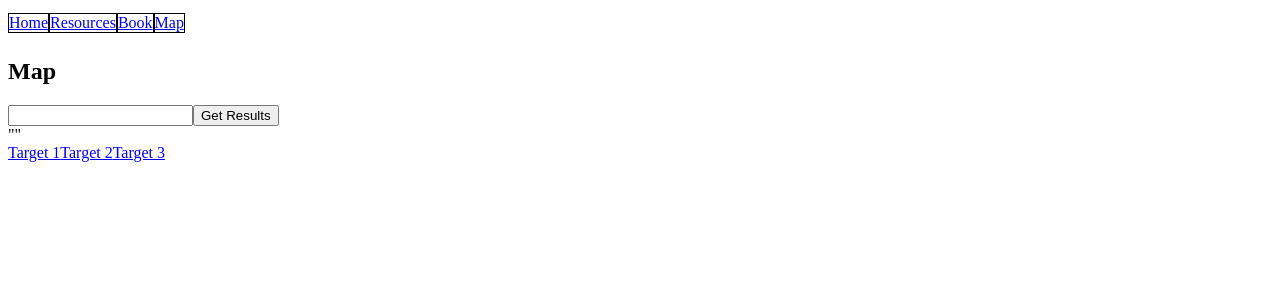
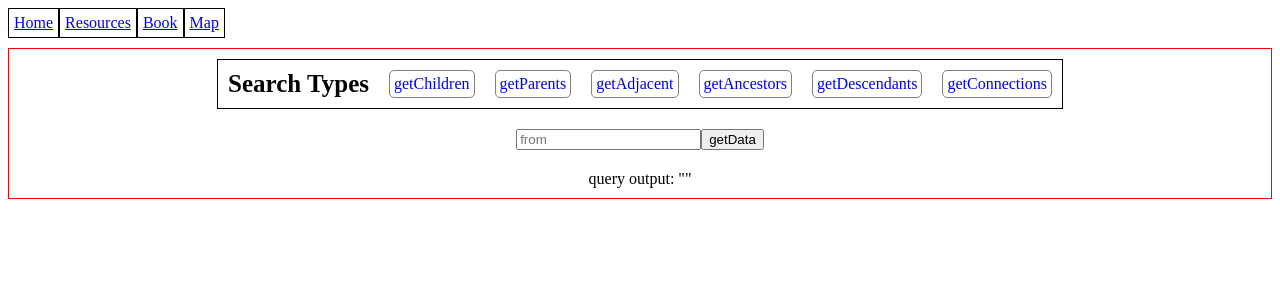
Before and after one commit to jaimefps/spinoza-react, a React (Create React App) app: page /map in a window 1280 px wide. Shown: the top 300 px of the page. Built offline with nearby package versions, Linux system fonts and the light colour scheme.

Commit message:
map component queries fully functional

```diff
--- a/src/assets/App.css
+++ b/src/assets/App.css
@@ -21,5 +21,6 @@
   /*border: 1px solid black;*/
 }
 .nav-link {
+  padding: 5px;
   border: 1px solid black;
 }
--- a/src/assets/map.css
+++ b/src/assets/map.css
@@ -1,3 +1,34 @@
+.map-component {
+  display: flex;
+  flex-direction: column;
+  justify-content: center;
+  align-items: center;
+  margin-top: 10px;
+  border: 1px solid red;
+}
+.map-component > div {
+  margin: 10px;
+}
+.options-container {
+  display: flex;
+  flex-direction: row;
+  justify-content: center;
+  align-items: center;
+  border: 1px solid black;
+}
+.search-title {
+  margin: 10px;
+  font-size: 25px;
+  font-weight: bold;
+}
+.target {
+  margin: 10px;
+  text-decoration: none;
+  border: 1px solid grey;
+  border-radius: 5px;
+  padding: 4px;
+}
 :target {
-  background-color: red;
+  border-radius: 5px;
+  background-color: lightseagreen;
 }
--- a/src/components/map.js
+++ b/src/components/map.js
@@ -5,38 +5,98 @@ import '../assets/map.css';
 class Map extends React.Component {
   constructor(props) {
     super(props);
+
     this.state = {
-      input: '',
+      input_from: '',
+      input_to: '',
       output: '',
+      query_type: 'getAdjacent',
     };
-    this.handleField = this.handleField.bind(this);
-    this.getConnection = this.getConnection.bind(this);
+    this.getConnections = this.getConnections.bind(this);
+    this.getAncestors = this.getAncestors.bind(this);
+    this.getDescendants = this.getDescendants.bind(this);
+    this.getParents = this.getParents.bind(this);
+    this.getChildren = this.getChildren.bind(this);
+    this.getAdjacent = this.getAdjacent.bind(this);
+
+    this.handleFromField = this.handleFromField.bind(this);
+    this.handleToField = this.handleToField.bind(this);
+    this.handleQueryTypeSelection = this.handleQueryTypeSelection.bind(this);
   }
 
-  getConnection(from, to) {
+  getConnections() {
     this.setState({
-      output: book.getConnection('E1Def3', 'E1P6'),
+      output: Object.values(book.getConnection(this.state.input_from, this.state.input_to)).sort(),
+    });
+  }
+  getAncestors() {
+    this.setState({
+      output: Object.values(book.getAncestors(this.state.input_from)).sort(),
+    });
+  }
+  getDescendants() {
+    this.setState({
+      output: Object.values(book.getDescendants(this.state.input_from)).sort(),
+    });
+  }
+  getParents() {
+    this.setState({
+      output: Object.values(book.getParents(this.state.input_from)).sort(),
+    });
+  }
+  getChildren() {
+    this.setState({
+      output: Object.values(book.getChildren(this.state.input_from)).sort(),
+    });
+  }
+  getAdjacent() {
+    this.setState({
+      output: Object.values(book.getAdjacent(this.state.input_from)).sort(),
     });
   }
 
-  handleField(e) {
+  handleQueryTypeSelection(e) {
     this.setState({
-      input: e.target.value,
+      query_type: e.target.name,
+    });
+  }
+
+  handleFromField(e) {
+    this.setState({
+      input_from: e.target.value,
+    });
+  }
+  handleToField(e) {
+    this.setState({
+      input_to: e.target.value,
     });
   }
 
   render() {
+    const bounded = this;
     return (
-      <div>
-        <h2>Map</h2>
+      <div className="map-component">
+        <div className="options-container">
+          <div className="search-title">Search Types</div>
+          <a href="#target1" id="target1" className="target" name="getChildren" onClick={this.handleQueryTypeSelection}>getChildren</a>
+          <a href="#target2" id="target2" className="target" name="getParents" onClick={this.handleQueryTypeSelection}>getParents</a>
+          <a href="#target3" id="target3" className="target" name="getAdjacent" onClick={this.handleQueryTypeSelection}>getAdjacent</a>
+          <a href="#target4" id="target4" className="target" name="getAncestors" onClick={this.handleQueryTypeSelection}>getAncestors</a>
+          <a href="#target5" id="target5" className="target" name="getDescendants" onClick={this.handleQueryTypeSelection}>getDescendants</a>
+          <a href="#target6" id="target6" className="target" name="getConnections" onClick={this.handleQueryTypeSelection}>getConnections</a>
+        </div>
         <div className="form">
-          <input placeholder="" type="text" onChange={this.handleField} />
-          <button onClick={() => { this.getConnection(); }}>Get Results</button>
+          <input placeholder="from" type="text" onChange={this.handleFromField} />
+          {bounded.state.query_type === 'getConnections' ? <input placeholder="to" type="text" onChange={this.handleToField} /> : null}
+          <button
+            onClick={() => {
+              this[bounded.state.query_type]();
+            }
+          }
+          >getData</button>
         </div>
-        <div>{JSON.stringify(this.state.output)}</div>
-        <a href="#target1" id="target1" className="target">Target 1</a>
-        <a href="#target2" id="target2" className="target">Target 2</a>
-        <a href="#target3" id="target3" className="target">Target 3</a>
+
+        <div>query output: {JSON.stringify(this.state.output)}</div>
       </div>
     );
   }
--- a/src/graph.js
+++ b/src/graph.js
@@ -57,9 +57,9 @@ export class Graph {
   getDescendants(title) {
     const allChildren = {};
     const graph = this;
-    (function getChildren(title) {
-      if (graph.nodes[title].children.length < 1) return;
-      graph.nodes[title].children.forEach((child) => {
+    (function getChildren(nodeName) {
+      if (graph.nodes[nodeName].children.length < 1) return;
+      graph.nodes[nodeName].children.forEach((child) => {
         allChildren[child] = child;
         getChildren(child);
       });
```
Also changed, not shown: src/assets/home.png (deleted).
